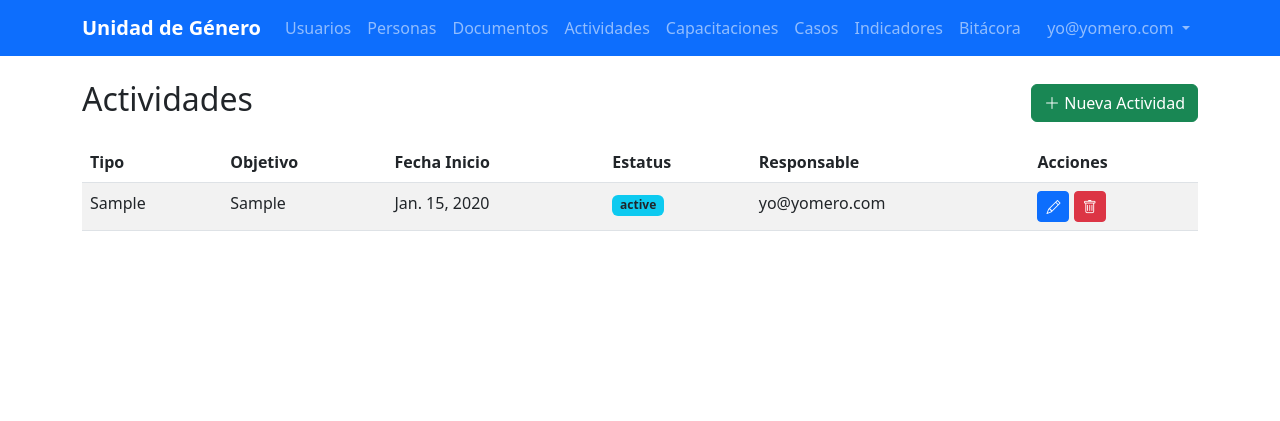
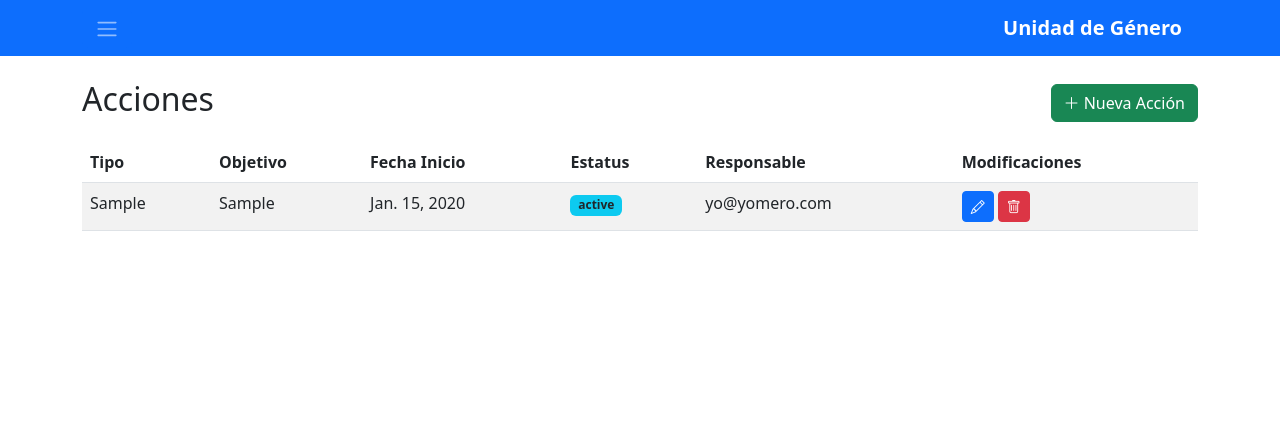
Before and after one commit to ridelyEX/UnidadGenero, a Django app: page /actividades/ in a window 1280 px wide. Shown: the top 421 px of the page. Run offline with Django 4.2, Linux system fonts and the light colour scheme; a user stored in the database is signed in; data comes from the database, SQL or seed files in the repository; tables that the repository leaves empty hold one stand-in row (values such as "Sample post").

Commit message:
Nomenclatura de actividad actualizado a Acción/es. Navbar modificado para ser sidebar desplegable

```diff
--- a/templates/base.html
+++ b/templates/base.html
@@ -26,7 +26,7 @@
 </head>
 
 <body>
-    <nav class="navbar navbar-expand-lg navbar-dark bg-primary mb-4">
+    <!--nav class="navbar flex-column navbar-expand-lg navbar-dark bg-primary mb-4">
         <div class="container">
             <a class="navbar-brand" href="{% url 'home' %}">Unidad de Género</a>
             <button class="navbar-toggler" type="button" data-bs-toggle="collapse" data-bs-target="#navbarNav">
@@ -38,7 +38,7 @@
                     <li class="nav-item"><a class="nav-link" href="{% url 'usuarios_list' %}">Usuarios</a></li>
                     <li class="nav-item"><a class="nav-link" href="{% url 'personas_list' %}">Personas</a></li>
                     <li class="nav-item"><a class="nav-link" href="{% url 'documentos_list' %}">Documentos</a></li>
-                    <li class="nav-item"><a class="nav-link" href="{% url 'actividades_list' %}">Actividades</a></li>
+                    <li class="nav-item"><a class="nav-link" href="{% url 'actividades_list' %}">Acciones</a></li>
                     <li class="nav-item"><a class="nav-link" href="{% url 'capacitaciones_list' %}">Capacitaciones</a>
                     </li>
                     <li class="nav-item"><a class="nav-link" href="{% url 'casos_list' %}">Casos</a></li>
@@ -65,7 +65,60 @@
                 </ul>
             </div>
         </div>
+    </nav-->
+
+    <nav class="navbar flex-column navbar-expand-lg navbar-dark bg-primary mb-4">
+         <div class="container">
+            <button class="btn btn-primary" type="button" data-bs-toggle="offcanvas" data-bs-target="#offcanvasWithBothOptions" aria-controls="offcanvasWithBothOptions">
+                <span class="navbar-toggler-icon"></span>
+            </button>
+            <a class="navbar-brand" href="{% url 'home' %}">Unidad de Género</a>
+            <button class="navbar-toggler" type="button" data-bs-toggle="collapse" data-bs-target="#navbarNav">
+                <span class="navbar-toggler-icon"></span>
+            </button>
+         </div>
     </nav>
+
+    <div class="offcanvas offcanvas-start bg-primary" style="--bs-offcanvas-width: 19vw" data-bs-scroll="true" data-bs-backdrop="false" tabindex="-1" id="offcanvasWithBothOptions">
+        <div class="container">
+            <div class="offcanvas-header">
+                <h5 class="offcanvas-title text-white" id="offcanvasWithBothOptionsLabel">Menú</h5>
+                <button type="button" class="btn-close btn-close-white text-reset" data-bs-dismiss="offcanvas" aria-label="Close"></button>
+            </div>
+            <div class="offcanvas-body">
+                <ul class="nav flex-column">
+                    {% if user.is_authenticated %}
+                    <li class="nav-item"><a class="nav-link text-white" href="{% url 'usuarios_list' %}">Usuarios</a></li>
+                    <li class="nav-item"><a class="nav-link text-white" href="{% url 'personas_list' %}">Personas</a></li>
+                    <li class="nav-item"><a class="nav-link text-white" href="{% url 'documentos_list' %}">Documentos</a></li>
+                    <li class="nav-item"><a class="nav-link text-white" href="{% url 'actividades_list' %}">Acciones</a></li>
+                    <li class="nav-item"><a class="nav-link text-white" href="{% url 'capacitaciones_list' %}">Capacitaciones</a>
+                    </li>
+                    <li class="nav-item"><a class="nav-link text-white" href="{% url 'casos_list' %}">Casos</a></li>
+                    <li class="nav-item"><a class="nav-link text-white" href="{% url 'indicadores_list' %}">Indicadores</a></li>
+                    <li class="nav-item"><a class="nav-link text-white" href="{% url 'bitacora_list' %}">Bitácora</a></li>
+                    {% endif %}
+                </ul>
+                <ul class="navbar-nav">
+                    {% if user.is_authenticated %}
+                    <li class="nav-item dropdown">
+                        <a class="dropdown-toggle text-white" href="#" role="button" data-bs-toggle="dropdown">
+                            {{ user.correo }}
+                        </a>
+                        <form method="POST" action="{% url 'logout' %}">
+                            {% csrf_token %}
+                            <ul class="dropdown-menu dropdown-menu-end">
+                                <li><button class="dropdown-item" type="submit">Cerrar Sesión</button></li>
+                            </ul>
+                        </form>
+                    </li>
+                    {% else %}
+                    <li class="nav-item"><a class="nav-link" href="{% url 'login' %}">Iniciar Sesión</a></li>
+                    {% endif %}
+                </ul>
+            </div>
+        </div>
+    </div>
 
     <main class="container">
         {% if messages %}
--- a/templates/gestion/actividad_list.html
+++ b/templates/gestion/actividad_list.html
@@ -4,8 +4,8 @@
 
 {% block content %}
 <div class="d-flex justify-content-between align-items-center mb-3">
-    <h2>Actividades</h2>
-    <a href="{% url 'actividad_create' %}" class="btn btn-success"><i class="bi bi-plus-lg"></i> Nueva Actividad</a>
+    <h2>Acciones</h2>
+    <a href="{% url 'actividad_create' %}" class="btn btn-success"><i class="bi bi-plus-lg"></i> Nueva Acción</a>
 </div>
 
 <div class="table-responsive">
@@ -17,7 +17,7 @@
                 <th>Fecha Inicio</th>
                 <th>Estatus</th>
                 <th>Responsable</th>
-                <th>Acciones</th>
+                <th>Modificaciones</th>
             </tr>
         </thead>
         <tbody>
@@ -39,7 +39,7 @@
             </tr>
             {% empty %}
             <tr>
-                <td colspan="6" class="text-center">No hay actividades registradas.</td>
+                <td colspan="6" class="text-center">No hay acciones registradas.</td>
             </tr>
             {% endfor %}
         </tbody>
```
Also changed, not shown: 1 other file.
